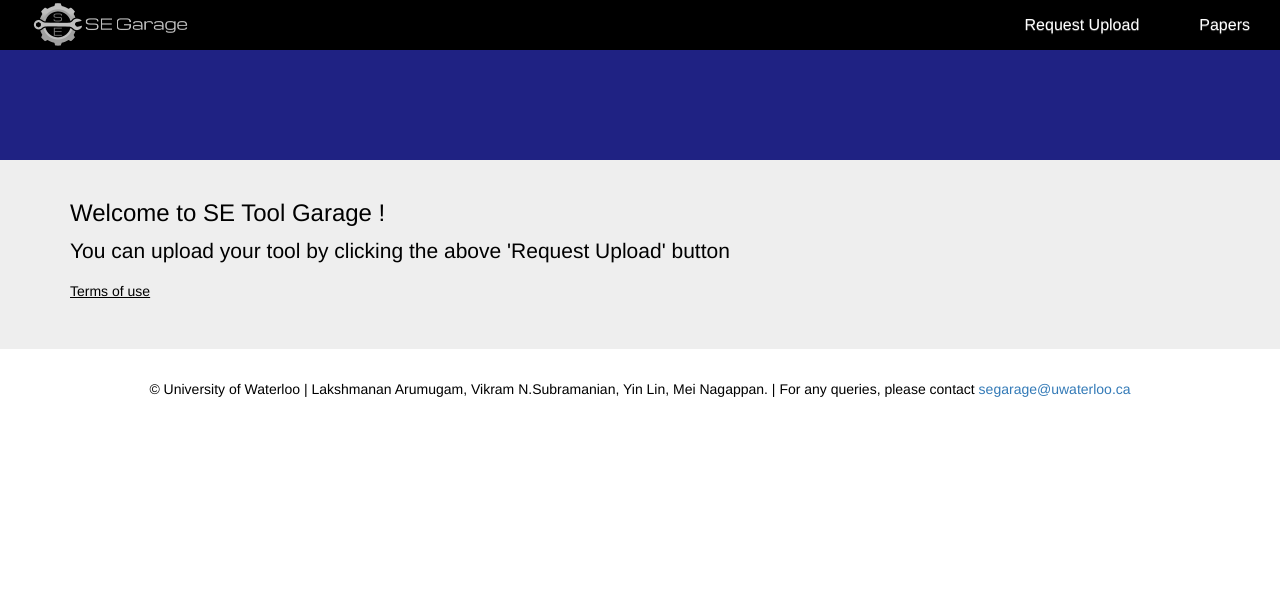
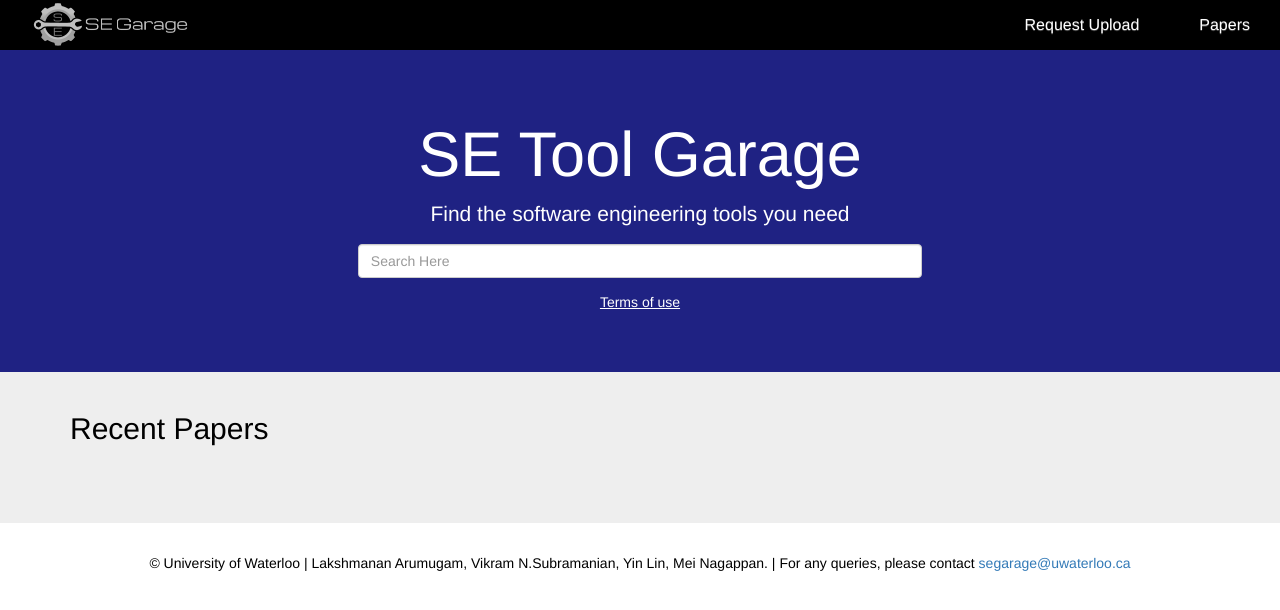
Before and after one commit to Laksh47/segarage, a Flask app: page / in a window 1280 px wide. Shown: the top 610 px of the page. Run offline with Flask 2, Linux system fonts and the light colour scheme; some libraries are stand-ins or nearby versions.

Commit message:
Update index.html

```diff
--- a/app/templates/index.html
+++ b/app/templates/index.html
@@ -1,12 +1,55 @@
 {% extends "base.html" %}
+{% block title %}
 
-{% block content %}
-		<h3>Welcome to SE Tool Garage !</h3>
-		<p>{{ greeting }}</p>
+<div class="text-center">
+	<h1>SE Tool Garage</h1>
+	<p>Find the software engineering tools you need</p>
+
+	<div class="searchbar-wrap inline">
+		<form action="{{ url_for('search') }}" method="post" name="search">
+			{{ g.search_form.hidden_tag() }}
+			{{ g.search_form.q(size=20, class_='form-control searchbar inline-middle', placeholder="Search Here") }}
+		</form>
+	</div>
 
 	<div>
 		<span class="modal_btn_useragreement"> Terms of use </span><br>
 	</div>
+</div>
+
+{% endblock %}
+{% block content %}
+<h2>Recent Papers</h2>
+{% for paper in papers |sort(reverse=true, attribute="created_at")%}
+<div class="specific_paper">
+	<a class="paper_link" href="/papers/{{ paper.id }}">
+		<div class="paper_image">
+			<img class="icon" src="{{ url_for('static',filename='assets/{}.svg'.format(icondict[paper.category])) }}"
+				onerror="this.src='static/assets/36.png'; ">
+		</div>
+		<div class="paper_info">
+			<div class="top">
+				<div class="title">
+					{{ paper.paper_name }}
+				</div>
+				<div class="name_year">
+					<div>
+						{{ paper.author_name }}
+					</div>
+					<div>
+						{{ paper.year }}
+					</div>
+				</div>
+			</div>
+			<div class="bot">
+				{{ paper.small_description }}
+			</div>
+		</div>
+	</a>
+</div>
+{% endfor %}
+
+
 
 
 <!-- The Modal -->
@@ -16,29 +59,44 @@
 	<div class="modal_content">
 		<span class="close">&times;</span>
 		<div class="scrollable">
-		        Terms of Use (adapted from <a href = "https://about.zenodo.org/terms/">Zenodo</a>). <br><br>
+			Terms of Use (adapted from <a href="https://about.zenodo.org/terms/">Zenodo</a>). <br><br>
 
-		        The SEGarage service ("SEGarage") is offered by Mei Nagappan with generous contributions from the School of Computer Science at the University of Waterloo to make available the tools generated in research. <br><br>
+			The SEGarage service ("SEGarage") is offered by Mei Nagappan with generous contributions from the School of
+			Computer Science at the University of Waterloo to make available the tools generated in research. <br><br>
 
-		        Use of SEGarage, both the uploading and downloading of data, denotes agreement with the following terms:<br><br>
+			Use of SEGarage, both the uploading and downloading of data, denotes agreement with the following
+			terms:<br><br>
 
-		        SEGarage is a research data repository for the preservation and making available of research tools. Access to SEGarage’s content is open to all, for non-military purposes only.<br><br>
+			SEGarage is a research data repository for the preservation and making available of research tools. Access
+			to SEGarage’s content is open to all, for non-military purposes only.<br><br>
 
 			Content may be uploaded free of charge by those without ready access to an organized data centre.<br><br>
 
-		        The uploader shall ensure that their content is suitable for open dissemination, and that it complies with these terms and all applicable laws (especially in Canada), including, but not limited to, privacy, data protection and intellectual property rights.<br><br>
+			The uploader shall ensure that their content is suitable for open dissemination, and that it complies with
+			these terms and all applicable laws (especially in Canada), including, but not limited to, privacy, data
+			protection and intellectual property rights.<br><br>
 
-		        All content is provided "as-is". Users of content ("Users") shall respect applicable license conditions. Download and use of content from SEGarage does not transfer any intellectual property rights in the content to the User.<br><br>
+			All content is provided "as-is". Users of content ("Users") shall respect applicable license conditions.
+			Download and use of content from SEGarage does not transfer any intellectual property rights in the content
+			to the User.<br><br>
 
-		        Users are exclusively responsible for their use of content, and shall hold the University of Waterloo and Mei Nagappan free and harmless in connection with their download and/or use.<br><br>
+			Users are exclusively responsible for their use of content, and shall hold the University of Waterloo and
+			Mei Nagappan free and harmless in connection with their download and/or use.<br><br>
 
-		        We reserve the right, without notice, at our sole discretion and without liability, (i) to alter or delete inappropriate content, and (ii) to restrict or remove User access where it considers that use of SEGarage interferes with its operations or violates these Terms of Use or applicable laws.<br><br>
+			We reserve the right, without notice, at our sole discretion and without liability, (i) to alter or delete
+			inappropriate content, and (ii) to restrict or remove User access where it considers that use of SEGarage
+			interferes with its operations or violates these Terms of Use or applicable laws.<br><br>
 
-		        Unless specified otherwise, SEGarage metadata may be freely reused under the <a href = "https://creativecommons.org/publicdomain/zero/1.0/">CC0 waiver</a>. Bulk downloading of email addresses taken from SEGarage is not allowed.<br><br>
+			Unless specified otherwise, SEGarage metadata may be freely reused under the <a
+				href="https://creativecommons.org/publicdomain/zero/1.0/">CC0 waiver</a>. Bulk downloading of email
+			addresses taken from SEGarage is not allowed.<br><br>
 
-		        These Terms of Use are subject to change by us at any time and without notice, other than through posting the updated Terms of Use on the SEGarage website.<br><br>
+			These Terms of Use are subject to change by us at any time and without notice, other than through posting
+			the updated Terms of Use on the SEGarage website.<br><br>
 
-		        If you have any questions or comments with respect to SEGarage, or if you are unsure whether your intended use is in line with these Terms of Use, or if you seek permission for a use that does not fall within these Terms of Use, please <a href="mailto:segarage@uwaterloo.ca">contact us</a>.<br><br>
+			If you have any questions or comments with respect to SEGarage, or if you are unsure whether your intended
+			use is in line with these Terms of Use, or if you seek permission for a use that does not fall within these
+			Terms of Use, please <a href="mailto:segarage@uwaterloo.ca">contact us</a>.<br><br>
 		</div>
 	</div>
 
@@ -46,17 +104,17 @@
 
 
 <script type="text/javascript">
-		  $(document).ready(function() {
-				$('body').on('click', '.modal_btn_useragreement', function() {
+	$(document).ready(function () {
+		$('body').on('click', '.modal_btn_useragreement', function () {
 			$('#useragreement_modal').show();
 		});
 
-		    $('span.close').on('click', function() {
+		$('span.close').on('click', function () {
 			$('.modal').hide();
 		});
 
-		    $(window).on('click', function(event) {
-		        if(event.target.className == "modal") {
+		$(window).on('click', function (event) {
+			if (event.target.className == "modal") {
 				$('.modal').hide();
 			}
 		});
```
Lines whose indentation alone changed are shown as unchanged.
